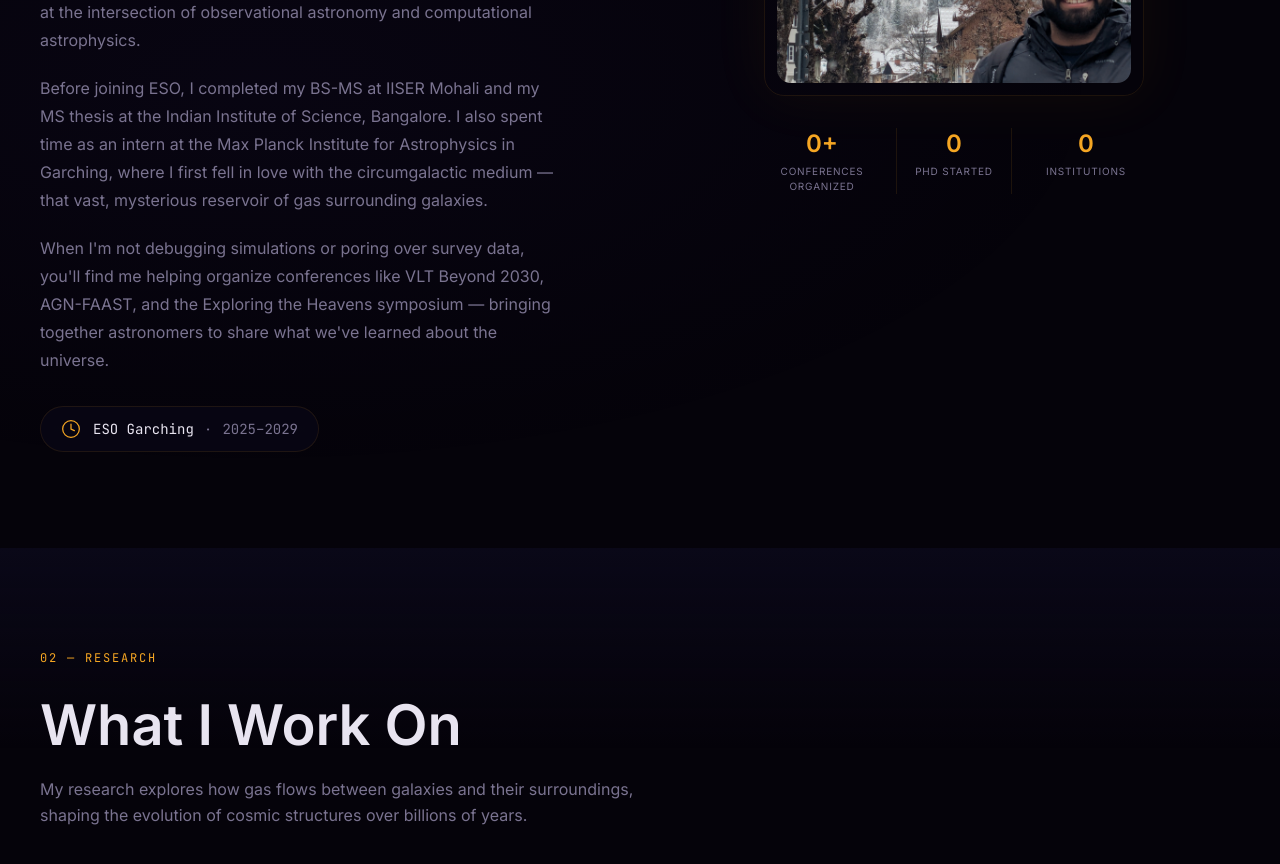
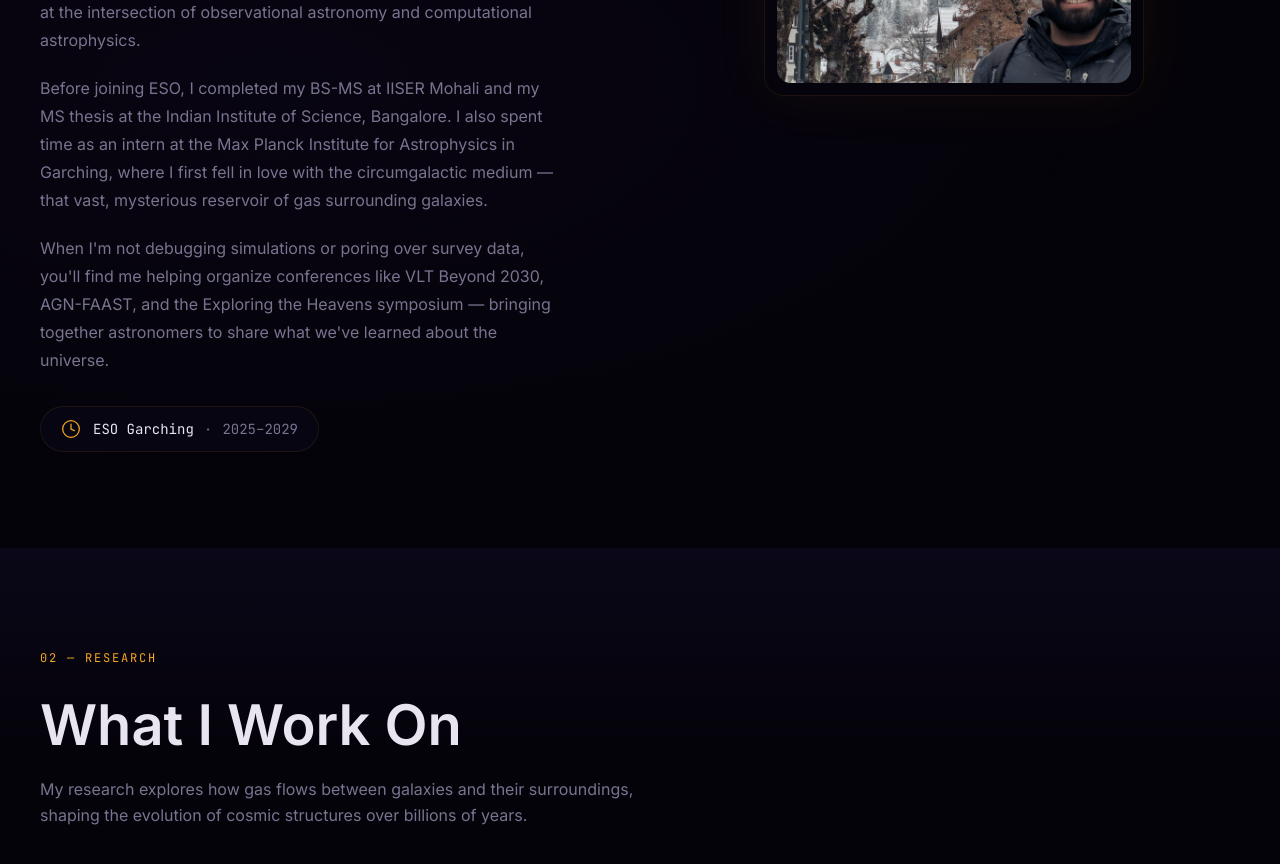
Before and after one commit to rajeshpotlia1/about, a React (Vite) app: page / in a window 1280 px wide. Shown: the part 1180-2044 px from the top of the page. Built offline with nearby package versions, Linux system fonts and the light colour scheme.

Commit message:
Remove stats section (CONFERENCES ORGANIZED, PHD STARTED, INSTITUTIONS)

```diff
--- a/src/sections/AboutSection.tsx
+++ b/src/sections/AboutSection.tsx
@@ -9,7 +9,6 @@ export default function AboutSection() {
   const sectionRef = useRef<HTMLElement>(null);
   const leftRef = useRef<HTMLDivElement>(null);
   const rightRef = useRef<HTMLDivElement>(null);
-  const statRefs = useRef<HTMLSpanElement[]>([]);
 
   useEffect(() => {
     const ctx = gsap.context(() => {
@@ -42,31 +41,6 @@ export default function AboutSection() {
           },
         });
       }
-
-      // Stats count-up animation
-      statRefs.current.forEach((statEl) => {
-        if (!statEl) return;
-        const isDecimal = statEl.dataset.suffix === "+";
-
-        gsap.from(statEl, {
-          textContent: 0,
-          duration: 1.5,
-          ease: "power2.out",
-          snap: { textContent: isDecimal ? 0.1 : 1 },
-          scrollTrigger: {
-            trigger: statEl,
-            start: "top 85%",
-          },
-          onUpdate: function () {
-            const val = parseFloat(statEl.textContent || "0");
-            if (isDecimal) {
-              statEl.textContent = Math.round(val) + "+";
-            } else {
-              statEl.textContent = String(Math.round(val));
-            }
-          },
-        });
-      });
     }, sectionRef);
 
     return () => ctx.revert();
@@ -141,7 +115,7 @@ export default function AboutSection() {
           </div>
         </div>
 
-        {/* Right Column — Portrait & Stats */}
+        {/* Right Column — Portrait */}
         <div ref={rightRef} className="order-1 lg:order-2 flex flex-col items-center lg:items-start">
           {/* Portrait Frame */}
           <div className="portrait-frame relative border border-solar/10 rounded-[20px] p-3 max-w-[380px] w-full glow-amber">
@@ -156,47 +130,6 @@ export default function AboutSection() {
             {/* Decorative pulse dot */}
             <div className="absolute -top-1 -right-1 w-3 h-3 rounded-full bg-solar animate-pulse-glow" />
           </div>
-
-          {/* Stats Row */}
-          <div className="grid grid-cols-3 gap-4 mt-8 w-full max-w-[380px]">
-            <div className="text-center">
-              <span
-                ref={(el) => { if (el) statRefs.current[0] = el; }}
-                data-value="4"
-                data-suffix="+"
-                className="block font-sans font-semibold text-solar text-2xl"
-              >
-                0+
-              </span>
-              <span className="text-[10px] uppercase tracking-[0.08em] text-stardust mt-1 block">
-                Conferences Organized
-              </span>
-            </div>
-            <div className="text-center border-x border-solar/10">
-              <span
-                ref={(el) => { if (el) statRefs.current[1] = el; }}
-                data-value="2025"
-                className="block font-sans font-semibold text-solar text-2xl"
-              >
-                0
-              </span>
-              <span className="text-[10px] uppercase tracking-[0.08em] text-stardust mt-1 block">
-                PhD Started
-              </span>
-            </div>
-            <div className="text-center">
-              <span
-                ref={(el) => { if (el) statRefs.current[2] = el; }}
-                data-value="3"
-                className="block font-sans font-semibold text-solar text-2xl"
-              >
-                0
-              </span>
-              <span className="text-[10px] uppercase tracking-[0.08em] text-stardust mt-1 block">
-                Institutions
-              </span>
-            </div>
-          </div>
         </div>
       </div>
     </section>
```
